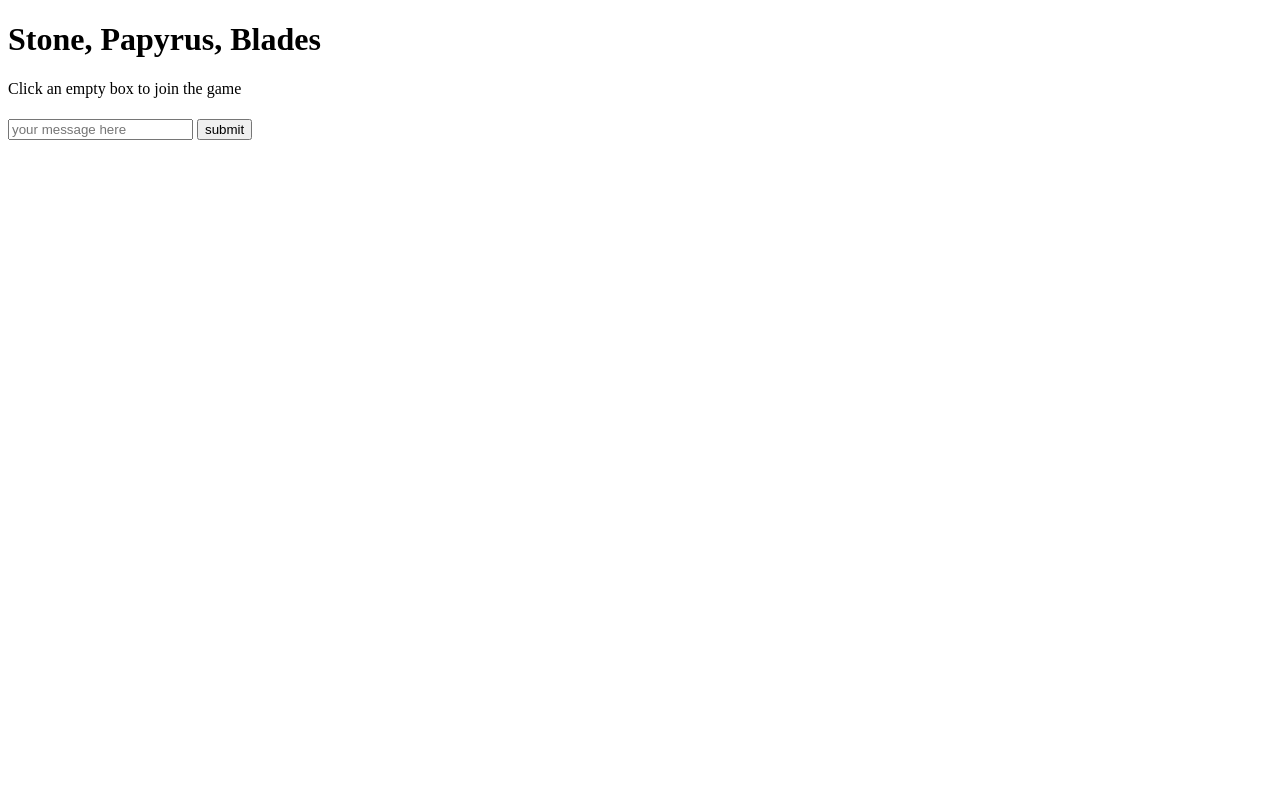
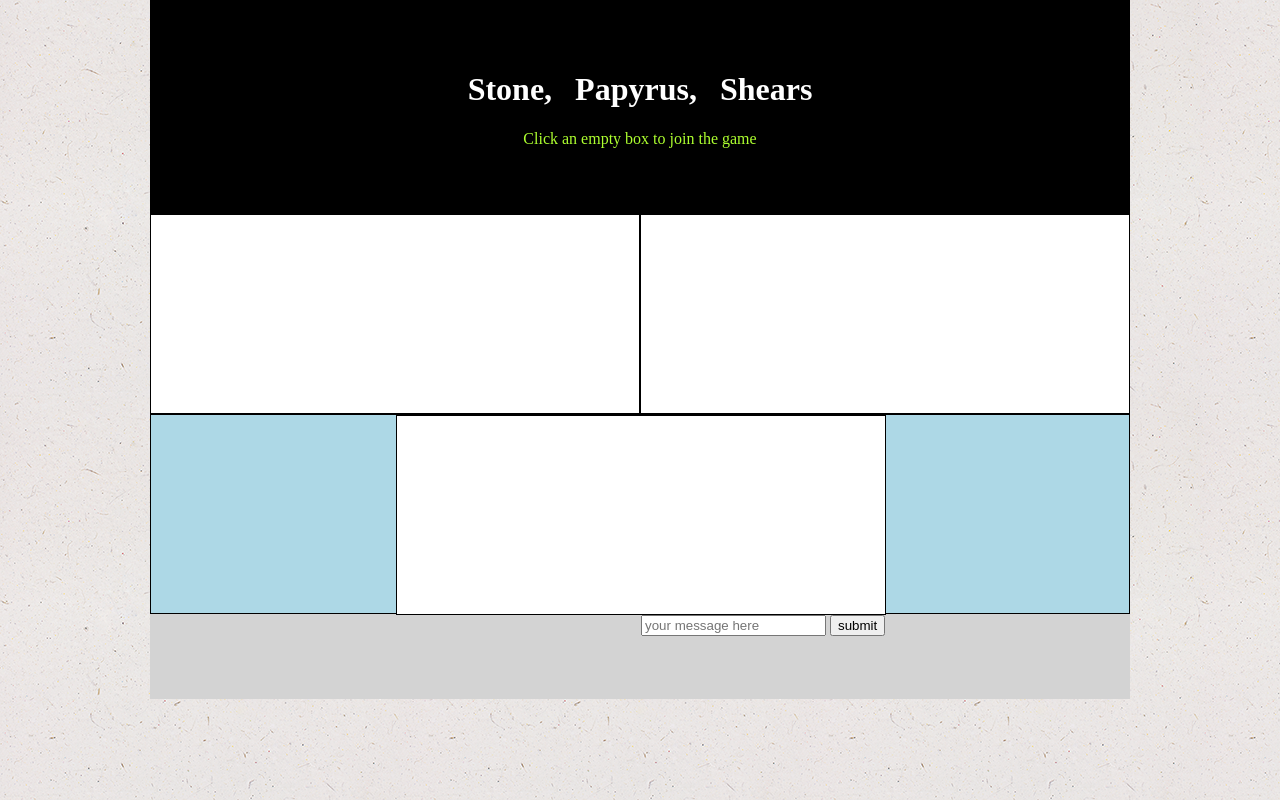
Before and after one commit to briankohnen/RPS-Multiplayer, a plain HTML site: page index.html in a window 1280 px wide. Drawn offline with nearby package versions, Linux system fonts and the light colour scheme.

Commit message:
bk ,, minor change to text in index.html, added styling in css

```diff
--- a/assets/css/style.css
+++ b/assets/css/style.css
@@ -0,0 +1,71 @@
+body {
+    margin: 0;
+    background-image: url("../images/ep_naturalwhite.png")
+}
+.test {
+    overflow: auto;
+    display: flex;
+    flex-direction: column-reverse;
+}
+.topper {
+    width: 980px;
+    box-sizing: border-box;
+    text-align: center;
+    background: black;
+    margin: 0 auto;
+    padding: 50px;
+    color: white;
+}
+.topText {
+    word-spacing: 15px;
+    color: white;
+}
+.topP {
+    color: greenyellow;
+
+}
+.gameWrap {
+    width: 980px;
+    height: 485px;
+    margin: 0 auto;
+    background: lightgrey;
+    display: grid;
+    grid-template-rows: 100px 100px 100px 100px;
+    grid-auto-columns: 245px 245px 245px 245px;
+}
+#playerOne {
+    background: white;
+    text-align: center;
+    grid-row: 1 / 3;
+    grid-column: 1 / 3;
+    border: 1px black solid;
+}
+#playerTwo {
+    background: white;
+    float: right;
+    text-align: center;
+    grid-row: 1 / 3;
+    grid-column: 3 / 5;
+    border: 1px black solid;
+}
+.msgSection {
+    background: lightblue;
+    grid-row: 3 / 5;
+    grid-column: 1 / 5;
+    border: 1px black solid;
+    display: grid;
+    grid-template-rows: 100px 50px 50px 50px;
+    grid-auto-columns: 245px 245px 245px 245px;
+}
+.messageBoard {
+    background: white;
+    grid-column: 2 / 4;
+    grid-row: 1 / 4;
+    overflow-y: scroll;
+    overflow-x: hidden;
+    border: 1px solid black;
+}
+form {
+    grid-column: 3 / 4;
+    grid-row: 4 / 5;
+}
--- a/index.html
+++ b/index.html
@@ -3,7 +3,7 @@
 <head>
     <meta charset='utf-8'>
     <meta http-equiv='X-UA-Compatible' content='IE=edge'>
-    <title>Stone, Papyrus, Blades</title>
+    <title>Stone, Papyrus, Shears</title>
     <meta name='viewport' content='width=device-width, initial-scale=1'>
     <link rel='stylesheet' type='text/css' media='screen' href='assets/css/style.css'>
     <script src="https://www.gstatic.com/firebasejs/6.0.4/firebase-app.js"></script>
@@ -13,7 +13,7 @@
 
 <div class="bigwrap">
     <div class="topper">
-        <h1 class="topText">Stone, Papyrus, Blades</h1>
+        <h1 class="topText">Stone, Papyrus, Shears</h1>
         <p class="topP">Click an empty box to join the game</p>
     </div>
 
```
